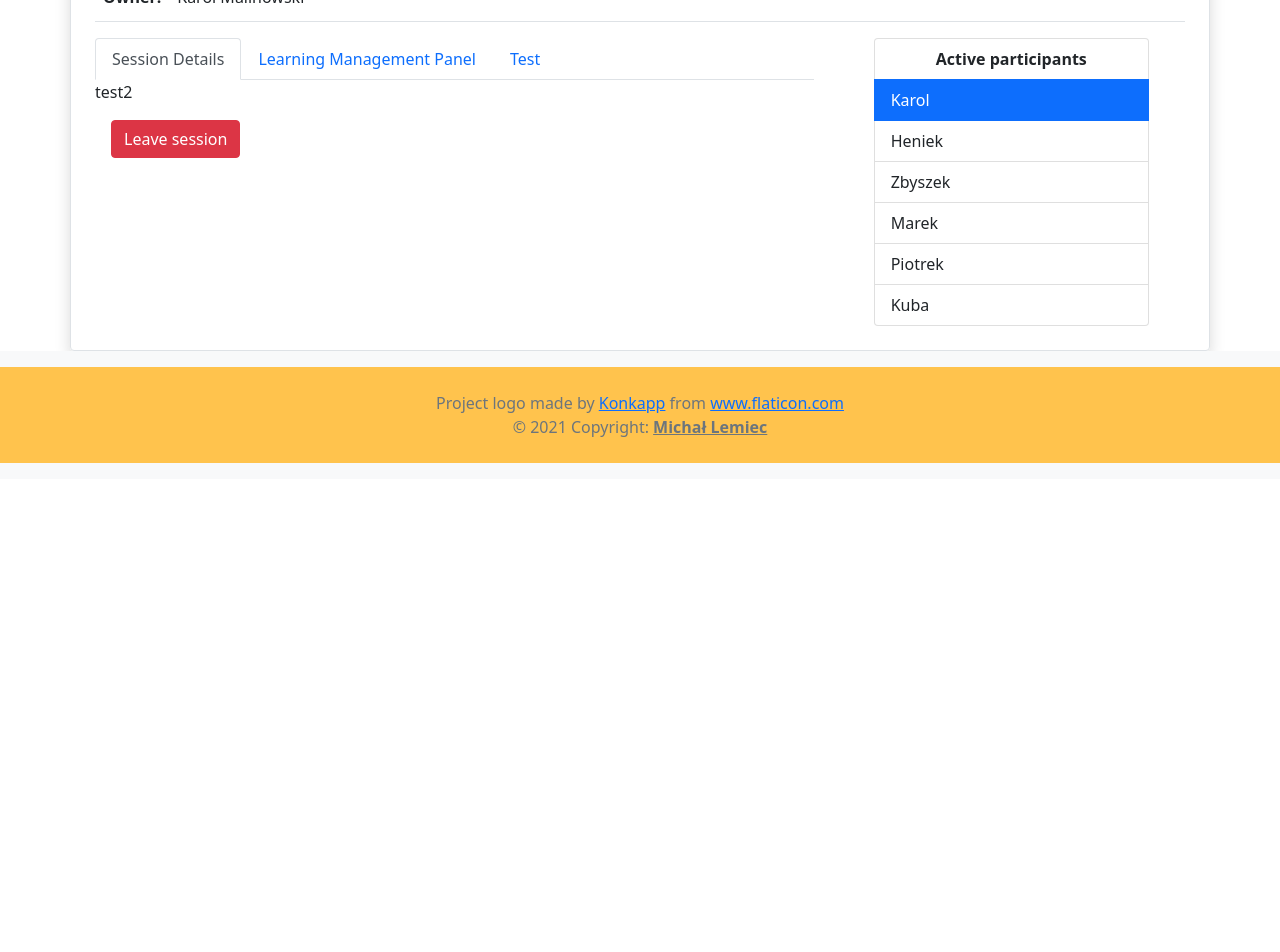
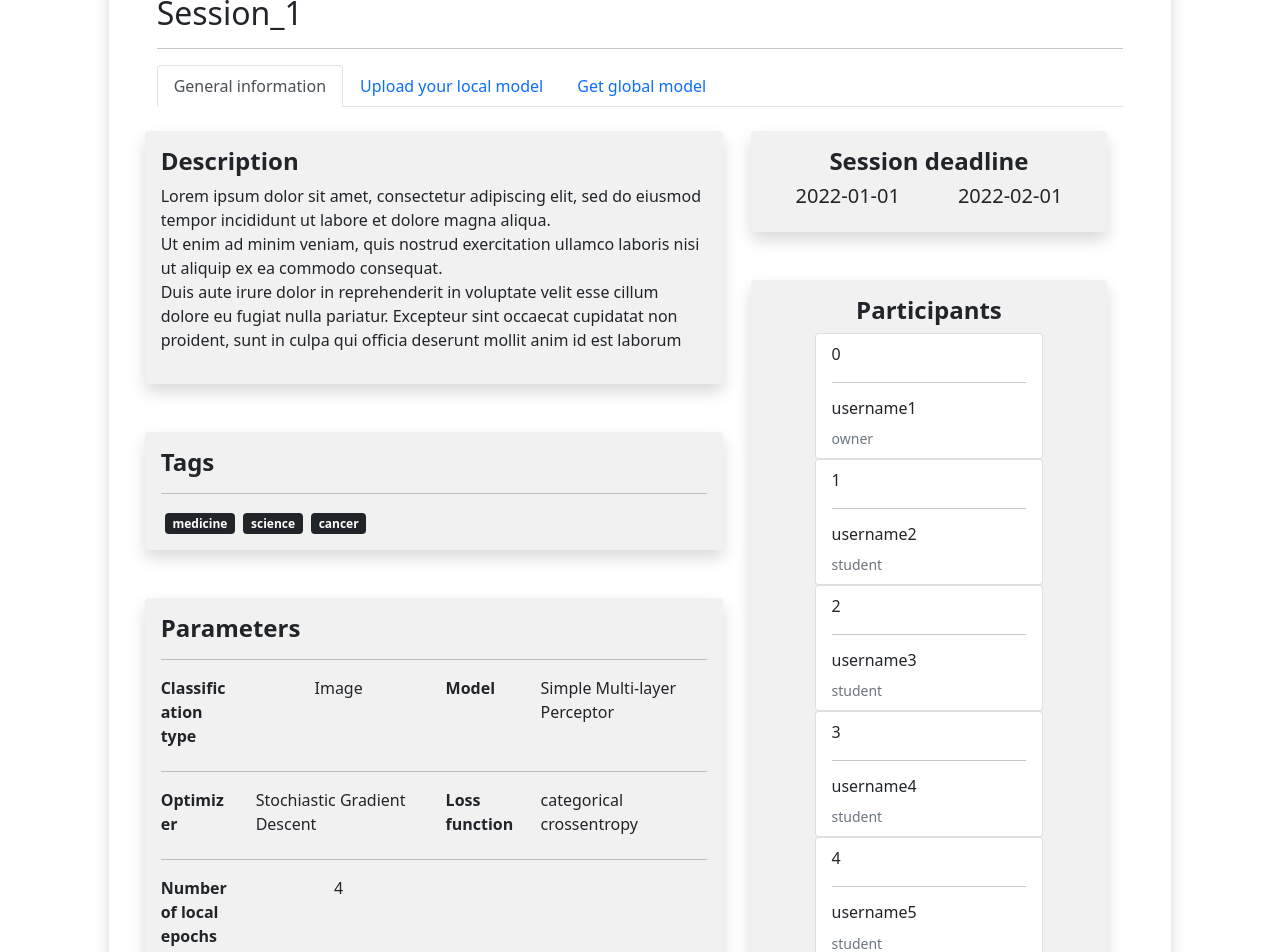
Before and after one commit to malkarol/mat_project, a Vue app in the folder frontend/: page /session in a window 1280 px wide. Shown: the part 160-1112 px from the top of the page. Before the commit the page ends 800 px from the top, so only its background shows below. Built offline with nearby package versions, Linux system fonts and the light colour scheme; sample sign-in values are in the browser's storage.

Commit message:
Fix session view and subviews

```diff
--- a/frontend/src/router/index.js
+++ b/frontend/src/router/index.js
@@ -25,12 +25,20 @@ const routes = [
   },
   {
     path: '/session',
-    name: 'SingleSession',
+    name: 'Session',
     meta: {
       requireLogin: true
     },
-    component: () => import(/* webpackChunkName: "about" */ '../views/SingleSession.vue')
+    component: () => import(/* webpackChunkName: "about" */ '../views/Session.vue')
   },
+  // {
+  //   path: '/session',
+  //   name: 'SingleSession',
+  //   meta: {
+  //     requireLogin: true
+  //   },
+  //   component: () => import(/* webpackChunkName: "about" */ '../views/SingleSession.vue')
+  // },
   {
     path: '/new-session',
     name: 'CreateNewSession',
--- a/frontend/src/views/CreateNewSession.vue
+++ b/frontend/src/views/CreateNewSession.vue
@@ -125,7 +125,7 @@
     </div>
   </div>
 
-       <button class="btn btn-danger mx-2">Cancel</button>
+       <button class="btn btn-danger mx-2" @click="backToSessions()">Cancel</button>
        <button class="btn btn-success">Save</button>
       </form>
     </div>
@@ -179,6 +179,9 @@ export default {
       },
       printDate(){
         console.log(this.date)
+      },
+      backToSessions(){
+        this.$router.push('/sessions')
       }
     },
 
--- /dev/null
+++ b/frontend/src/views/Session.vue
@@ -0,0 +1,201 @@
+<template>
+    <div class="col-sm-9 col-md-7 col-lg-10 mx-auto">
+        <div class="card border-0 shadow rounded-3 my-5">
+            <div class="card-body p-4 p-sm-5 mb-5">
+                <div>
+                    <h2>Session_1</h2>
+                    <hr />
+                </div>
+                <nav>
+                 <div class="nav nav-tabs mb-4" id="nav-tab" role="tablist">
+            <button class="nav-link active" id="nav-home-tab" data-bs-toggle="tab" data-bs-target="#nav-home" type="button" role="tab" aria-controls="nav-home" aria-selected="true">General information</button>
+            <button class="nav-link" id="nav-upload-tab" data-bs-toggle="tab" data-bs-target="#nav-upload" type="button" role="tab" aria-controls="nav-upload" aria-selected="false">Upload your local model</button>
+            <button class="nav-link" id="nav-getGlobal-tab" data-bs-toggle="tab" data-bs-target="#nav-getGlobal" type="button" role="tab" aria-controls="nav-getGlobal" aria-selected="false">Get global model</button>
+          </div>
+          </nav>
+
+        <div class="tab-content" id="nav-tabContent">
+          <div class="tab-pane fade show active" id="nav-home" role="tabpanel" aria-labelledby="nav-home-tab">
+              <div class="row">
+              <div class="col-md order-md-2">
+                <form >
+                <div class="row mx-3">
+                    <div class="col shadow p-3 mb-5  rounded" style="background-color: #f1f1f1;">
+                         <h4 for="lastName" class="d-flex justify-content-center"> <strong>Session deadline</strong></h4>
+                         <div class="d-flex justify-content-around">
+                         <h5 class="d-flex justify-content-centery"> {{startDate}}</h5>
+                         <h5 class="d-flex justify-content-centery"> {{endDate}} </h5>
+                         </div>
+                         </div>
+                    </div>
+                    <div class="row mx-3">
+
+                            <div class="col shadow p-3 mb-5 rounded" style="background-color: #f1f1f1;">
+                            <h4 for="lastName" class="d-flex justify-content-center"> <strong>Participants</strong></h4>
+                             <ul v-for="(participant, index) in participantList" :key="participant.name" class="list-group px-5 rounded">
+                            <li class="list-group-item"> {{index}} <hr /><div> <h6>  {{participant.username}}</h6>
+                  <small class="text-muted">{{participant.status}}</small>
+                  </div></li>
+
+                             </ul>
+
+
+                            </div>
+                    </div>
+
+
+
+            </form>
+              </div>
+        <div class="col-md-7 order-md-1">
+            <form >
+                <div class="row">
+                    <div class="col mb-3 shadow p-3 mb-5  rounded" style="background-color: #f1f1f1;">
+                        <h4 for="lastName"> <strong>Description</strong></h4>
+                        <p >
+                            Lorem ipsum dolor sit amet, consectetur adipiscing elit, sed do eiusmod tempor incididunt ut labore et dolore magna aliqua.
+                            <br> Ut enim ad minim veniam, quis nostrud exercitation ullamco laboris nisi ut aliquip ex ea commodo consequat.
+                            <br> Duis aute irure dolor in reprehenderit in voluptate velit esse cillum dolore eu fugiat nulla pariatur.
+                            Excepteur sint occaecat cupidatat non proident, sunt in culpa qui officia deserunt mollit anim id est laborum
+                        </p>
+                    </div>
+                </div>
+                <div class="row">
+                    <div class="col mb-3 shadow p-3 mb-5  rounded" style="background-color: #f1f1f1;">
+                    <div>
+                <h4> <strong> Tags </strong> </h4>
+                <hr />
+                 <span class="badge bg-dark mx-1"> medicine</span>
+                 <span class="badge bg-dark  mx-1"> science</span>
+                <span class="badge bg-dark  mx-1"> cancer </span>
+                </div>
+                    </div>
+                </div>
+                 <div class="row">
+                    <div class="col mb-3 shadow p-3 mb-5  rounded" style="background-color: #f1f1f1;">
+                        <h4> <strong> Parameters </strong> </h4>
+                        <hr />
+                <fieldset class="row mb-2">
+                    <legend class="col-form-label col-sm-2 pt-0"><strong>Classification type</strong></legend>
+                    <div class="col-sm-4">
+                        <label class="d-flex justify-content-center"> Image</label>
+                    </div>
+
+                    <legend class="col-form-label col-sm-2 pt-0"><strong>Model</strong></legend>
+                <div class="col-sm-4">
+                    <label class="d-flex justify-content-center"> Simple Multi-layer Perceptor</label>
+                </div>
+            </fieldset>
+            <hr />
+              <fieldset class="row mb-2">
+                    <legend class="col-form-label col-sm-2 pt-0"><strong>Optimizer</strong></legend>
+                    <div class="col-sm-4">
+                    <label class="d-flex justify-content-center"> Stochiastic Gradient Descent</label>
+                    </div>
+                    <legend class="col-form-label col-sm-2 pt-0"><strong>Loss function</strong></legend>
+
+                <div class="col-sm-4">
+                     <label class="d-flex justify-content-center"> categorical crossentropy</label>
+
+                </div>
+            </fieldset>
+            <hr />
+             <fieldset class="row mb-2 ">
+                    <legend class="col-form-label col-sm-2 pt-0"><strong>Number of local epochs</strong></legend>
+                    <div class="col-sm-4">
+                        <label class="d-flex justify-content-center"> 4</label>
+                    </div>
+
+            </fieldset>
+            <hr />
+                    </div>
+                 </div>
+            </form>
+            <button class="btn btn-primary btn-lg btn-success mb-3" @click="backToSessions()">Download script for this parameters</button>
+        </div>
+              </div>
+                </div>
+                 <div class="tab-pane fade" id="nav-upload" role="tabpanel" aria-labelledby="nav-upload-tab">
+             <div class="col-md-8 order-md-1">
+            <div class="row mt-3">
+
+            <p  class="form-control-plaintext col mb-3 shadow p-3 mb-5 text-danger rounded " style="background-color: #f1f1f1;" id="staticText"
+            > <strong>Important !!! </strong>
+            <br> At the bottom of previous tab, called <strong>General information</strong>, you could generate a configurated Python script with model implementation.
+            <br> At this tab you are expected to upload a file that contains weights of pretrained model and were generated by mentioned script.
+            <br> Of course it should be in <strong>.h5 format</strong>.
+            </p>
+            </div>
+            <form >
+                <div class="row mt-3">
+                    <div class="col mb-3 shadow p-3 mb-5  rounded" style="background-color: #f1f1f1;">
+                         <h4 for="lastName"> <strong>Local model upload:</strong></h4>
+                         <div>
+                            <label for="formFileLg" class="form-label text-muted" >(Only .h5 files)</label>
+                            <input class="form-control form-control-lg" id="formFileLg" accept=".h5" type="file">
+                        </div>
+                         <button class="btn btn-primary btn-lg btn-success mt-3" @click="backToSessions()">Upload local model</button>
+                         </div>
+                    </div>
+
+
+
+            </form>
+
+        </div>
+                </div>
+
+          <div class="tab-pane fade" id="nav-getGlobal" role="tabpanel" aria-labelledby="nav-getGlobal-tab">
+               <div class="row mt-3">
+                    <div class="col mb-3 shadow p-3 mb-5 d-flex justify-content-center rounded" style="background-color: #f1f1f1;">
+                <button class="btn btn-primary btn-lg btn-success mt-3 mb-3 mx-1" @click="backToSessions()">Download global model</button>
+                <button class="btn btn-primary btn-lg btn-success mt-3 mb-3 mx-1" @click="backToSessions()">Aggregate models</button>
+                <button class="btn btn-primary btn-lg btn-success mt-3 mb-3 mx-1" @click="backToSessions()">Show results</button>
+                    </div>
+               </div>
+
+          </div>
+           </div>
+ <button class="btn btn-primary btn-lg btn-block" @click="backToSessions()">Back to sessions</button>
+</div>
+            </div>
+        </div>
+
+</template>
+<style>
+
+</style>
+<script>
+import participantJson from '@/participants.json'
+
+
+
+export default {
+    data() {
+        return {
+            participantList: participantJson,
+            startDate: '2022-01-01',
+            endDate: '2022-02-01'
+
+        }
+    },
+    methods:
+    {
+        backToSessions () {
+            this.$router.push('/sessions')
+        },
+    }
+}
+// <div class="form-group ">
+//                         <label class="row mb-3"><strong>Upload your local model</strong></label>
+//                         <input type="file" multiple @change="uploadFile"/>
+//       <div @drop="dragFile" >
+//         Or drag the file here
+//         <div v-if="File.length">
+//           <ul v-for="file in File" :key="file">
+//             <li>{{file.name}}</li>
+//           </ul>
+//         </div>
+//       </div>
+//                         </div>
+</script>
```
